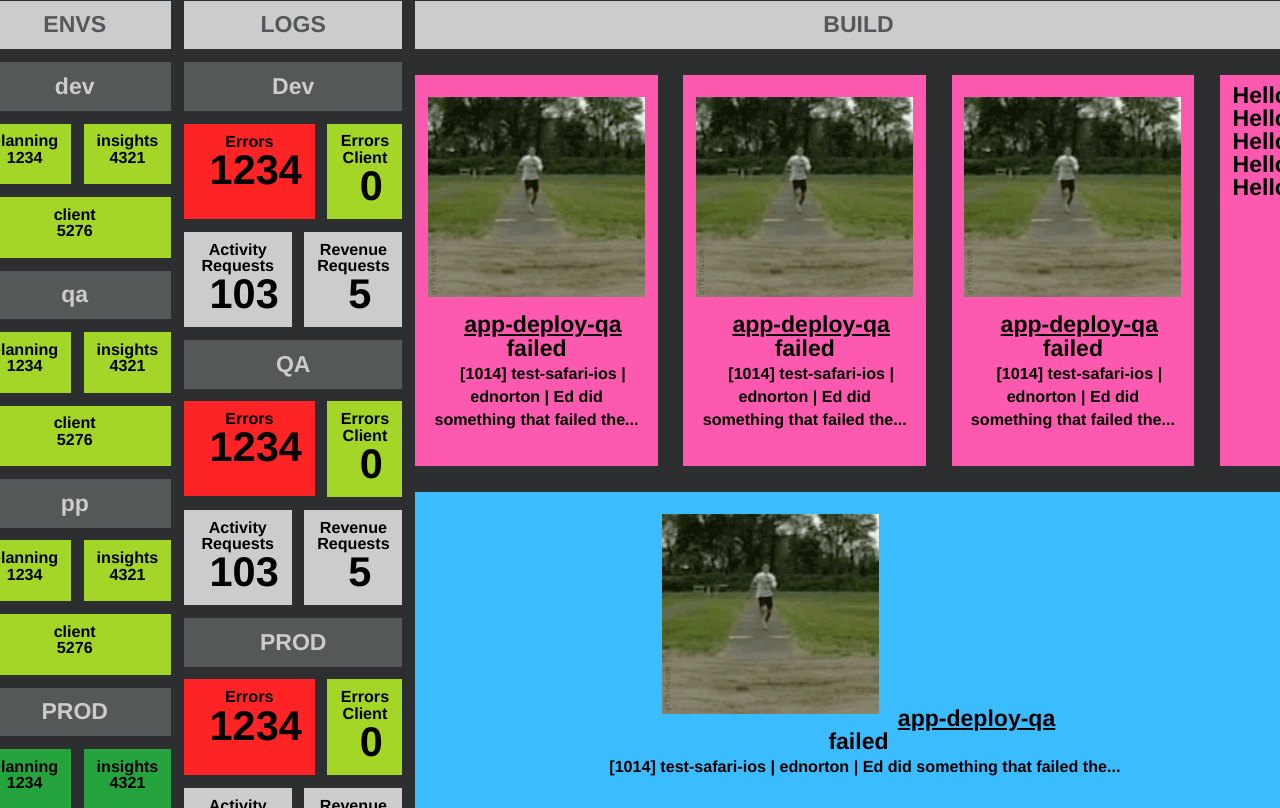
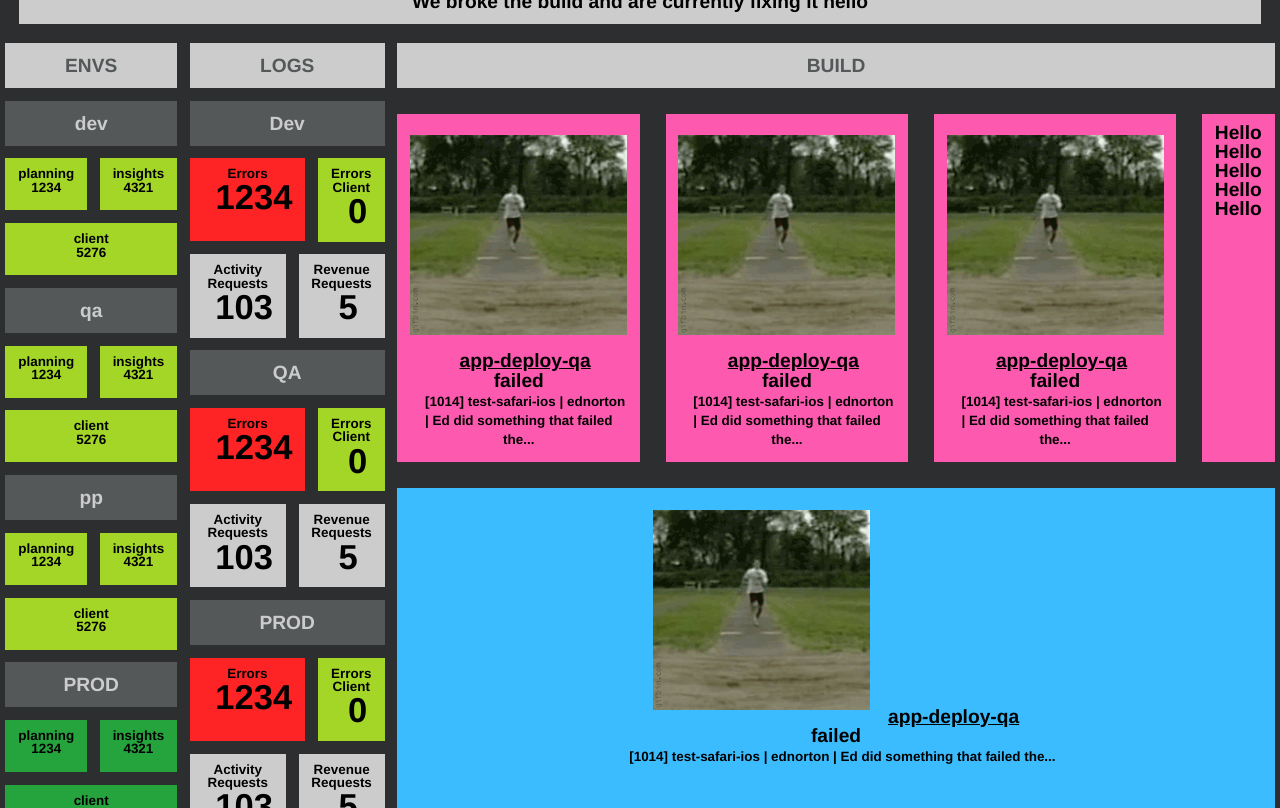
Before and after one commit to birgitta410/rubikator, a website: page design/columns.html in a window 1280 px wide. Drawn offline with Linux system fonts and the light colour scheme.

Commit message:
Smaller font

```diff
--- a/app/styles/rubikator.css
+++ b/app/styles/rubikator.css
@@ -16,13 +16,13 @@ html {
 
 @media (max-width: 3000px) {
     html {
-        font-size: 1.8vw;
+        font-size: 1.5vw;
     }
 }
 
 @media (max-width: 5000px) {
     html {
-        font-size: 1.8vw;
+        font-size: 1.5vw;
     }
 }
 
```
